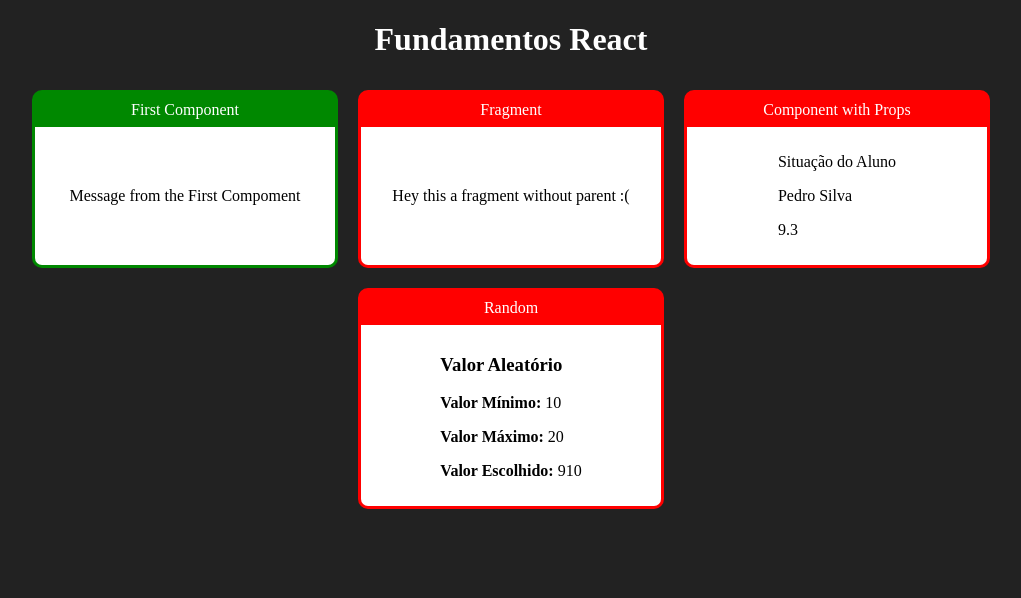
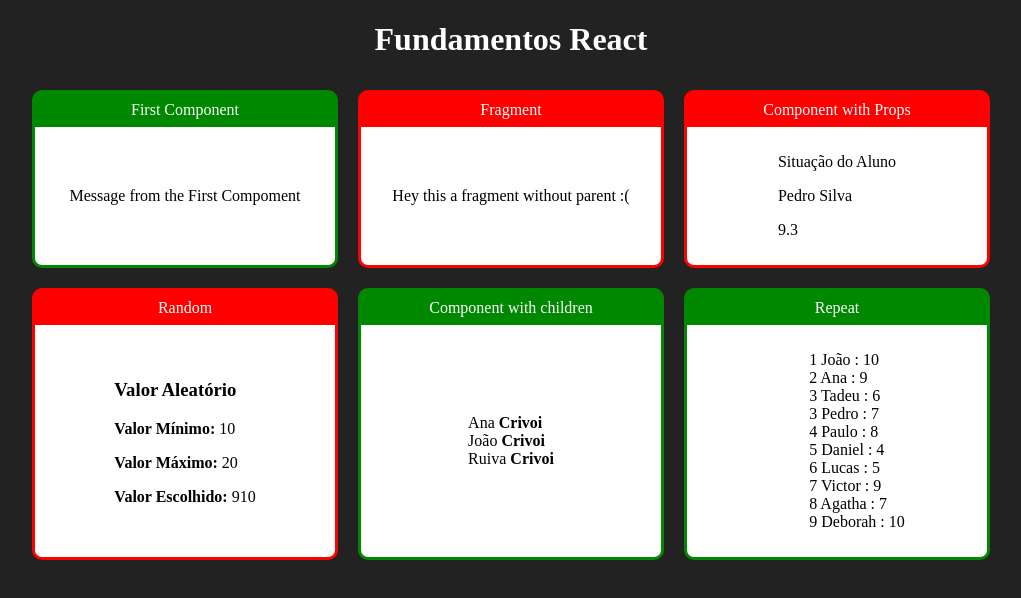
Before and after one commit to joao-souza-flooxai/section2-react-course-ReactFundamentals, a React (Create React App) app in the folder react_fundamentals/: page / in a window 1280 px wide. Shown: the top 598 px of the page, without its empty margins (129-1150 px from the left). Built offline with nearby package versions, Linux system fonts and the light colour scheme.

Commit message:
feat: Implemented Family and repeat exercices

```diff
--- a/react_fundamentals/src/App.jsx
+++ b/react_fundamentals/src/App.jsx
@@ -5,6 +5,9 @@ import WithProps from  "./components/basic/WithProps";
 import Fragment from "./components/basic/Fragment";
 import Random from "./components/basic/Random";
 import Card from "./components/layout/Card";
+import Family from "./components/basic/Family";
+import FamilyMember from "./components/basic/FamilyMember";
+import ListStudents from "./components/repeat/ListStudents";
 
 export default function App (props) {
 
@@ -36,6 +39,18 @@ export default function App (props) {
                     <Random min="10" max="20"/>
                 </Card>
 
+                <Card  title="Component with children" color="#080">
+                    <Family surname="Crivoi">
+                        <FamilyMember name="Ana" />
+                        <FamilyMember name="João" />
+                        <FamilyMember name="Ruiva"/>
+                    </Family>
+                </Card>
+
+                <Card  title="Repeat" color="#080">
+                    <ListStudents></ListStudents>
+                </Card>
+
             </div>
         </div>
     );
--- /dev/null
+++ b/react_fundamentals/src/components/basic/Family.jsx
@@ -0,0 +1,12 @@
+import React from 'react';
+
+
+export default function Family(props){
+    return(
+        <div>
+            {React.Children.map(props.children, (child)=>{
+                return React.cloneElement(child, props);
+            })}
+        </div>
+    )
+}
--- /dev/null
+++ b/react_fundamentals/src/components/basic/FamilyMember.jsx
@@ -0,0 +1,7 @@
+import React from 'react';
+
+export default function FamilyMember(props){
+    return(
+        <div>{props.name} <strong>{props.surname} </strong></div>
+    )
+}
--- /dev/null
+++ b/react_fundamentals/src/components/repeat/ListStudents.jsx
@@ -0,0 +1,21 @@
+import React from "react"
+import {students} from "../../data/students"
+
+export default function ListStudents(props){
+
+    const lis = students.map((student=>{
+       return(
+            <li key={student.id}>
+                {student.id} {student.name} : {student.grade}
+            </li>
+       );
+    }));
+
+    return(
+        <div>
+            <ul style={{listStyle: 'none'}} >
+                {lis}
+            </ul>
+        </div>
+    )
+}
--- /dev/null
+++ b/react_fundamentals/src/data/students.js
@@ -0,0 +1,12 @@
+export const  students = [
+    { id: 1, name: 'João', grade: '10'},
+    { id: 2, name: 'Ana', grade: '9'},
+    { id: 3, name: 'Tadeu', grade: '6'},
+    { id: 3, name: 'Pedro', grade: '7'},
+    { id: 4, name: 'Paulo', grade: '8'},
+    { id: 5, name: 'Daniel', grade: '4'},
+    { id: 6, name: 'Lucas', grade: '5'},
+    { id: 7, name: 'Victor', grade: '9'},
+    { id: 8, name: 'Agatha', grade: '7'},
+    { id: 9, name: 'Deborah', grade: '10'},
+]
```
